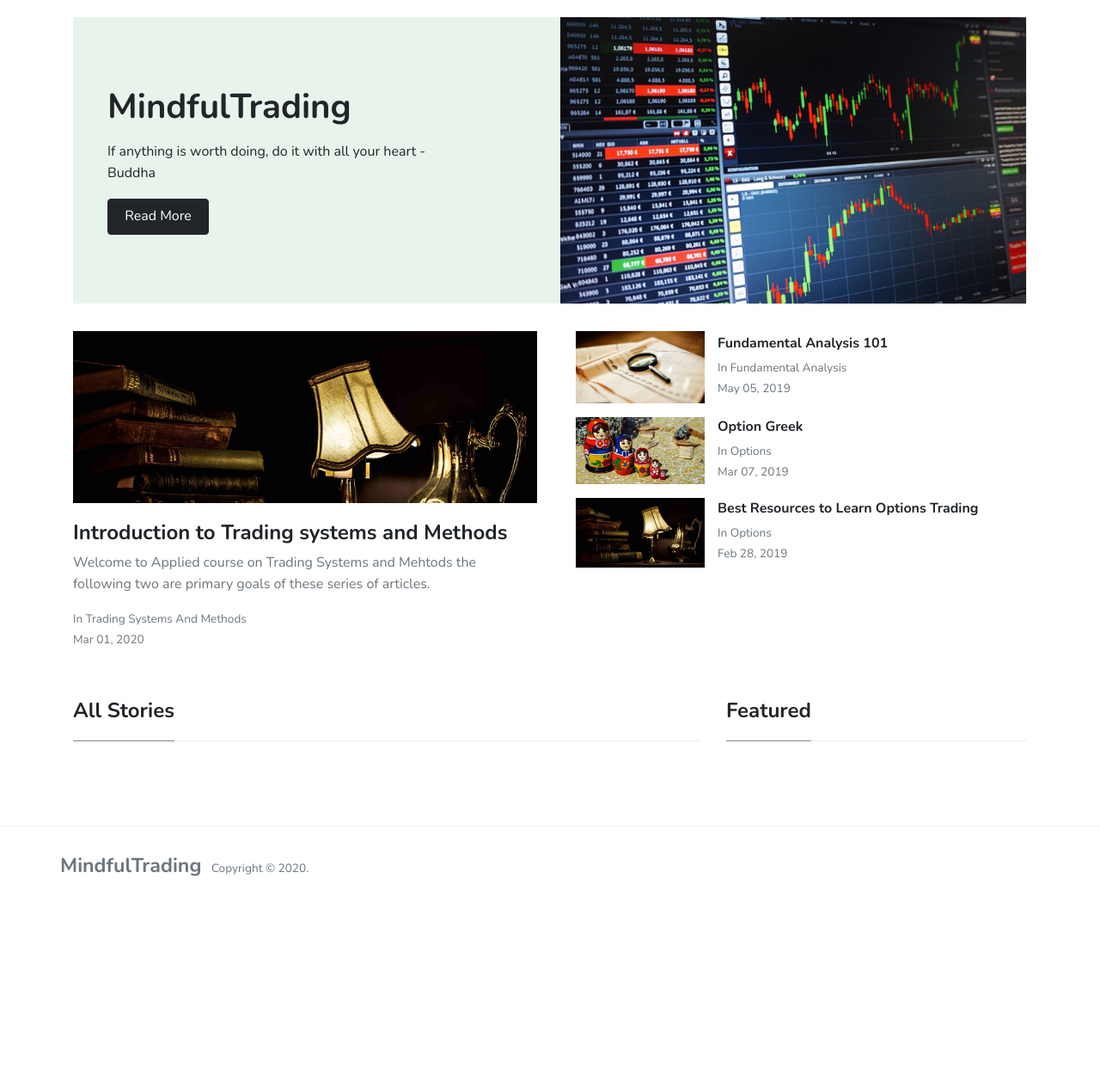
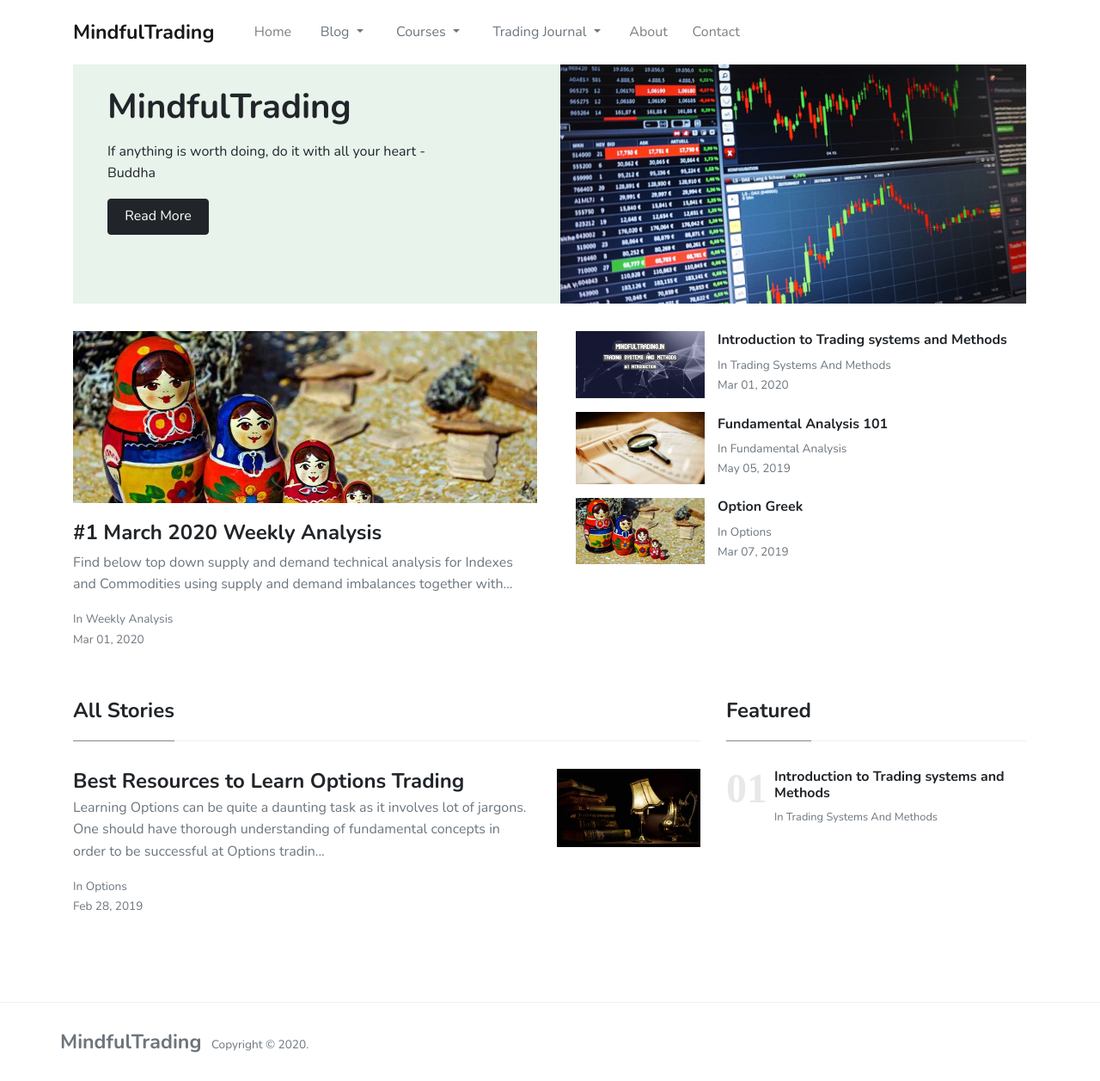
Before and after one commit to karthiikselvam/MindfulTrading, a Jekyll site: the page built from index.html, in a window 1280 px wide and 1257 px high. Shown: the whole window at 86% size. Built offline with Jekyll 4.4.1, drawn with Linux system fonts in a browser that asks for light colours; nearby versions of some CDN libraries; the list of posts is cut into pages by our own code.

Commit message:
Weekly Forecast March #1

```diff
--- a/_data/authors.yml
+++ b/_data/authors.yml
@@ -2,6 +2,6 @@
   name:           Karthik Selvam
 # site:           https://www.wowthemes.net
   avatar:         /assets/images/avatar2.jpg
-  bio:            "I am a Software Developer and a stock market aficionado from India. Love solving problems in life and now learning guitar."
+  bio:            "I am a Machine Learning Engineer and a stock market fanatic from India. Love solving problems in life and now learning guitar."
   email:          karthikselvaam@gmail.com
   quora:          https://www.quora.com/profile/Karthik-Selvam-12
--- a/_includes/menu-header.html
+++ b/_includes/menu-header.html
@@ -9,8 +9,9 @@
           Blog
         </button>
         <div class="dropdown-menu" aria-labelledby="dropdownMenu2">
-                <a class="dropdown-item" href="{{site.baseurl}}/options.html">Options</a>
+                <a class="dropdown-item" href="{{site.baseurl}}/tradingsystemsandmethods.html">Trading Systems and Methods</a>
                 <a class="dropdown-item" href="{{site.baseurl}}/fundamentalanalysis.html">Fundamental Analysis</a>
+                <a class="dropdown-item" href="{{site.baseurl}}/options.html">Option Strategies</a>
                 <a class="dropdown-item" href="{{site.baseurl}}/categories.html">Categories</a>
         </div>
 </div>
@@ -19,14 +20,23 @@
                   Courses
                 </button>
                 <div class="dropdown-menu" aria-labelledby="dropdownMenu2">
-                        <a class="dropdown-item" href="{{site.baseurl}}/PrivateTradingMentorshipProgram.html">Private Trading Mentorship Program</a>
-                        <a class="dropdown-item" href="{{site.baseurl}}/fundamentalanalysis.html">Fundamental Analysis</a>
-                        <a class="dropdown-item" href="{{site.baseurl}}/categories.html">Categories</a>
+                        <a class="dropdown-item" href="{{site.baseurl}}/privatetradingmentorshipprogram.html.html">Private Trading Mentorship Program</a>
+                        <!-- <a class="dropdown-item" href="{{site.baseurl}}/fundamentalanalysis.html">Fundamental Analysis</a>
+                        <a class="dropdown-item" href="{{site.baseurl}}/categories.html">Categories</a> -->
                 </div>
 </div>
-<li class="nav-item">
+<!-- <li class="nav-item">
     <a class="nav-link" href="{{site.baseurl}}/journal.html">Journal</a>
-</li>
+</li> -->
+<div class="dropdown">
+                <button class="btn btn-light dropdown-toggle text-muted bg-white border-0" type="button" id="dropdownMenu2" data-toggle="dropdown" aria-haspopup="true" aria-expanded="false">
+                  Trading Journal
+                </button>
+                <div class="dropdown-menu" aria-labelledby="dropdownMenu2">
+                        <a class="dropdown-item" href="{{site.baseurl}}/posttradeanalysis.html">Post Trade Analysis</a>
+                        <a class="dropdown-item" href="{{site.baseurl}}/weeklyforecast.html">Weekly Forecast</a>
+                </div>
+</div>
 <li class="nav-item">
                 <a class="nav-link" href="{{site.baseurl}}/about.html">About</a>
 </li>
--- a/_pages/PrivateTradingMentorshipProgram.html
+++ b/_pages/PrivateTradingMentorshipProgram.html
@@ -1,6 +1,6 @@
 ---
 title: "Private Trading Mentorship Program"
-permalink: "/PrivateTradingMentorshipProgram.html"
+permalink: "/privatetradingmentorshipprogram.html.html"
 ---
 
 <h4 id="Program Description:"><strong>Program Description:</strong></h4>
--- a/_posts/Trading Systems and Methods/2020-03-01-Introduction.md
+++ b/_posts/Trading Systems and Methods/2020-03-01-Introduction.md
@@ -2,12 +2,13 @@
 layout: post
 title:  "Introduction to Trading systems and Methods"
 author: karthik
-image: assets/images/Options/best-resources-to-learn-options.jpg
+image: assets/images/TradingSystemsandMethods/1TradingSystemandMethods.jpg
 categories: [ Trading systems and methods ]
+tags: [featured]
 ---
 
 
-Welcome to Applied course on Trading Systems and Mehtods the following two are primary goals of these series of articles.
+Welcome to Applied course on Trading Systems and Methods,In this course i will discussing how to build a trading system from scratch and following are the primary goals of this course.
 
 1)To share with you the way that I view the financial markets and the way that I use price action and supply and demand methodlogy to identify and manage trades.
 
@@ -15,12 +16,9 @@
 
 ***Success in Stock Market comes through a process of learning to trust yourself as you operate within an environment of uncertainty. Trusting your ability to make effective decisions, to manage risk, and to identify and manage opportunity.***
 
-I will be sharing the strategy that I use.The strategy shared here is a discretionary method of trading.It is a discretionary based, swing trading strategy, which involves analysis across three timeframes, in order identify and trade the swings on the intermediate timeframe.However I cant guarantee that it will suit your needs and provide you with consistent profitability. In applying this strategy, youll be required to use your own discretion and intuition.
+I will be sharing the strategy that I use the strategy shared here is a discretionary method of trading. It is a Price action based supply and demand trading strategy, which involves analysis across three timeframes.However I can't guarantee that it will suit your needs and provide you with consistent profitability. In applying this strategy, you'll be required to use your own discretion and intuition.
 
 In upcoming series of articles i  will introduce you to the underlying theory of the markets and a strategy which is designed to operate within that market reality.Take what works for you, and discard what doesn't blending my approach with your previous knowledge and experience to create your own work of art.
 
 Few things i want to make it clear, I consider myself to be self-taught,
 having developed my trading approach through trial and error.That being said, I see there is nothing new in my approach to trading that hasn't been discovered before by others. This is just my unique interpretation of a blend of information which has been gained from exposure to many others throughout my trading journey.
-
-Numerous traders have had significant influence in my own trading journey.
-From my earlier days Dr Alexander Elder, Mark Douglas, Linda Raschke,Mike Reed, Sam Seiden,Lance Beggs.
--- /dev/null
+++ b/_posts/Weekly Analysis/2020/2020-03-01-March-Weekly-Analysis1.md
@@ -0,0 +1,40 @@
+---
+layout: post
+title:  "#1 March 2020 Weekly Analysis"
+author: karthik
+image: assets/images/Options/OptionGreeks.jpg
+categories: [ Weekly Analysis ]
+---
+
+Find below top down supply and demand technical analysis for Indexes and Commodities using supply and demand imbalances together with price action. These analysis usually have imbalances drawn on one or two timeframes.
+
+------------
+
+
+**1.Crude Oil :**
+ Crude oil  is in a negative momentum as it is still in a format of Lower lows and Lower highs.  If it retraces back to 3600 levels and shows any sign of weakness near the daily supply zones i will be ready take the trade.
+<iframe src="https://drive.google.com/file/d/1KvJ4T-9t7age2i11V0TqsYtirBg7GgtT/preview" width="830" height="380"></iframe>
+
+------------
+
+
+**2.Gold Guinea :**
+ Gold is in Positive momentum on weekly charts as it is still in a format higher highs.  If it retraces back to 32000 levels and shows any sign of strength near the daily demand zones i will be happy to take the trade.
+<iframe src="https://drive.google.com/file/d/1m_9Zv9O0WjFVXF56uV2LwFvHW3vTctgG/preview" width="840" height="380"></iframe>
+
+------------
+
+
+**3.Silver Mic :**
+ Silver Mic  is in a negative momentum as it is still in a format of Lower lows and Lower highs.  If it retraces back to 47000 levels and shows any sign of weakness near the daily supply zones i will be ready take the trade.
+<iframe src="https://drive.google.com/file/d/16LwJCCgn0zp095ZsutlOPOS2yL3ecUiD/preview" width="840" height="380"></iframe>
+
+------------
+
+
+**4.Nifty :**
+ Nifty  is in a negative momentum as it is still in a format of Lower lows and Lower highs. But it is approaching weekly demand levels need see how
+it reacts around 11100 levels. If it shows any sign of Strength near the weekly supply zones i will be ready take the trade.
+<iframe src="https://drive.google.com/file/d/1A8htaW0UUMlPqZXtfcmsdd2A0DSXD9S-/preview" width="840" height="380"></iframe>
+
+------------
```
Also changed, not shown: _pages/posttradeanalysis/postradeanalysis2020.html (added, +16 -0 lines), _pages/posttradeanalysis/posttradeanalysis.html (added, +8 -0 lines), _pages/tradingsystemsandmethods.html (added, +16 -0 lines), _pages/weeklyanalysis/weeklyanalysis2020.html (added, +15 -0 lines), _pages/weeklyanalysis/weeklyforecast.html (added, +8 -0 lines), assets/images/TradingSystemsandMethods/1TradingSystemandMethods.jpg (added).
